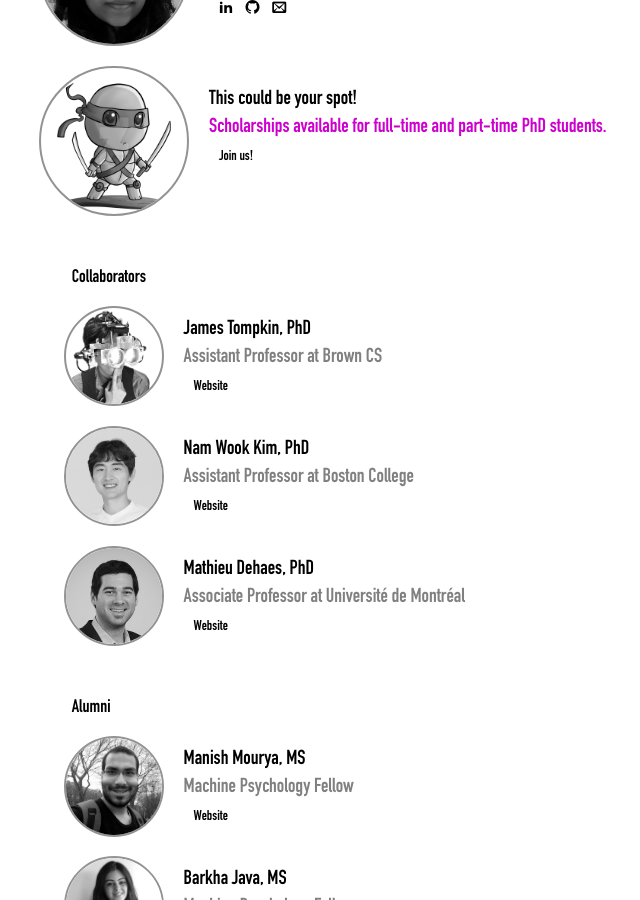
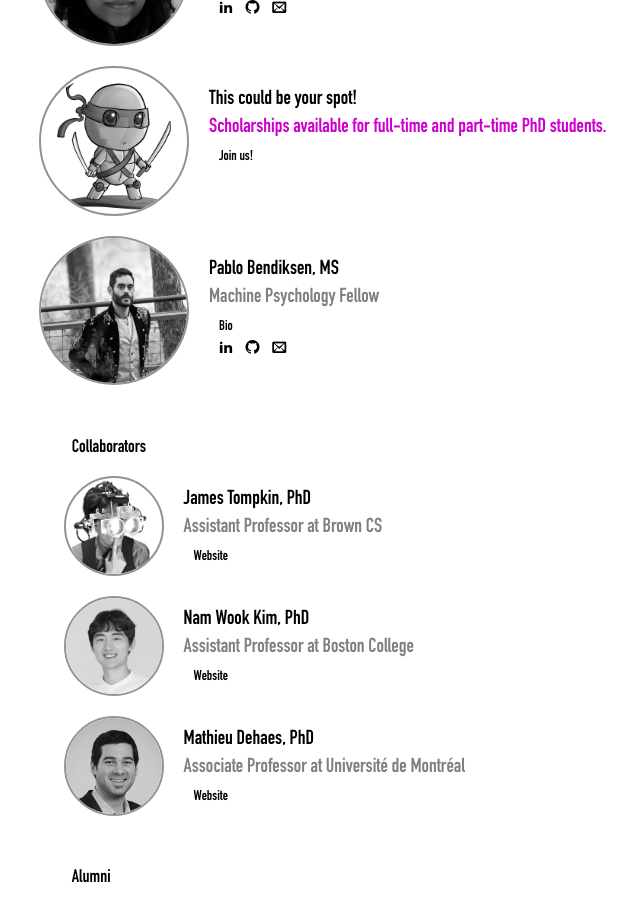
Before and after one commit to mpsych/mpsych.org, a Jekyll site: the page built from people.md, in a window 1280 px wide and 900 px high, scrolled down 1334 px. Shown: the whole window, without its empty margins (273-913 px from the left). Built offline with Jekyll 4.4.1, drawn with Linux system fonts in a browser that asks for light colours; some web fonts are replaced.

Commit message:
Update people.md

```diff
--- a/people.md
+++ b/people.md
@@ -115,6 +115,22 @@ permalink: /people
     <span class="links">
       <a class="cleanlink" href="/join/">Join us!</a>
     </span>
+  </div>
+</div>
+
+<div class="person">
+  <img src="/people/bendiksen.jpg">
+  <div class="caption">
+    Pablo Bendiksen, MS<br>
+    <span class="role">Machine Psychology Fellow</span><br>
+    <span class="links">
+      <a class="cleanlink" href="/people/bendiksen/bio.txt">Bio</a>
+    </span><br>
+    <div class="icons gray" style="font-size:14px;margin-left:10px">
+      <a href="www.linkedin.com/in/pablo-bendiksen-11b583127" target="_blank"><span class="icon-linkedin2 tooltip"><span class="tooltiptext">LinkedIn</span></span></a>
+      <a href="https://github.com/pablobendiksen" target="_blank"><span class="icon-github tooltip"><span class="tooltiptext">GitHub</span></span></a>
+      <a href="mailto:p.bendiksen001@umb.edu" target="_blank"><span class="icon-email tooltip"><span class="tooltiptext">E-Mail</span></span></a>
+  </div>
   </div>
 </div>
 
```
